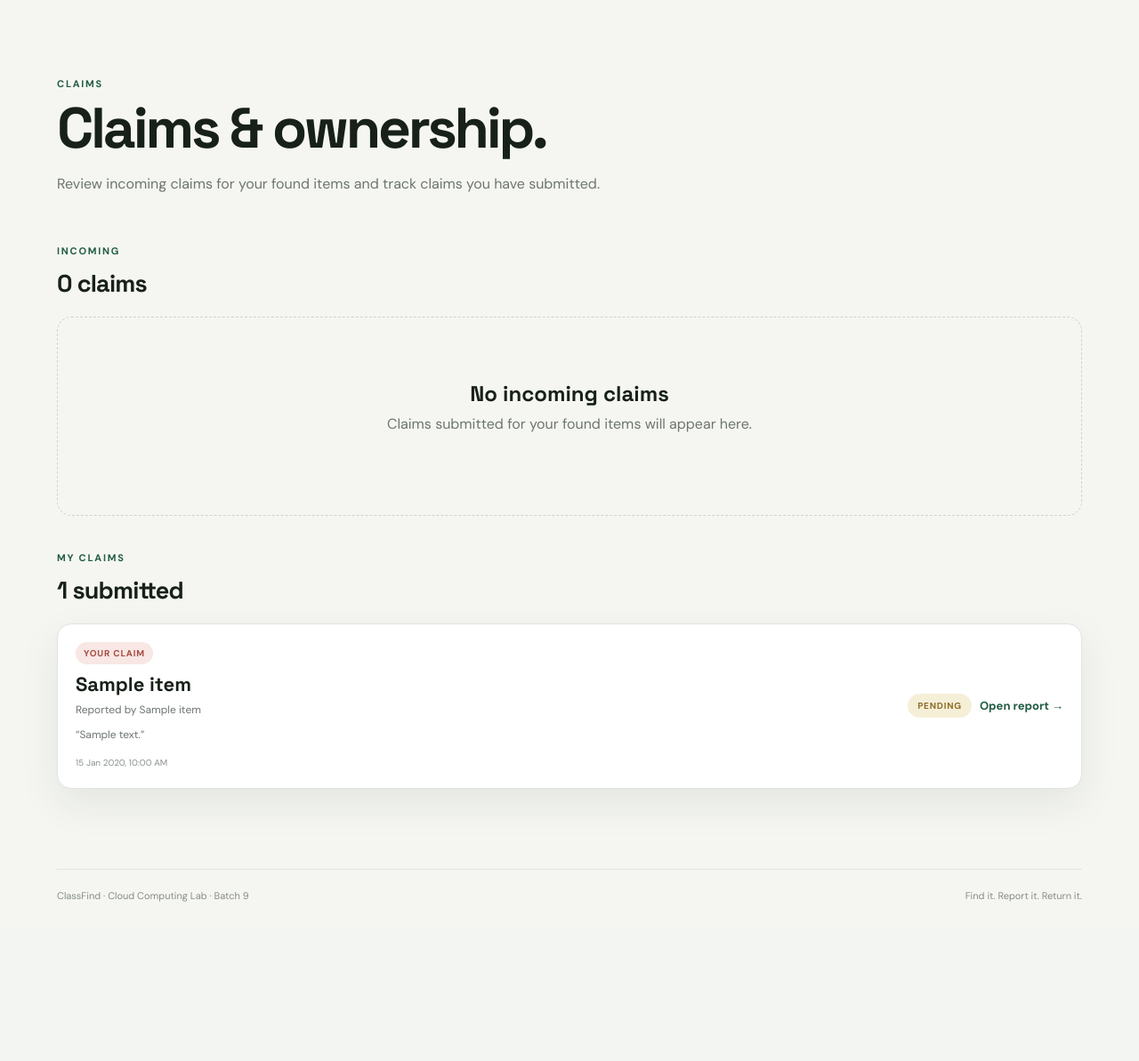
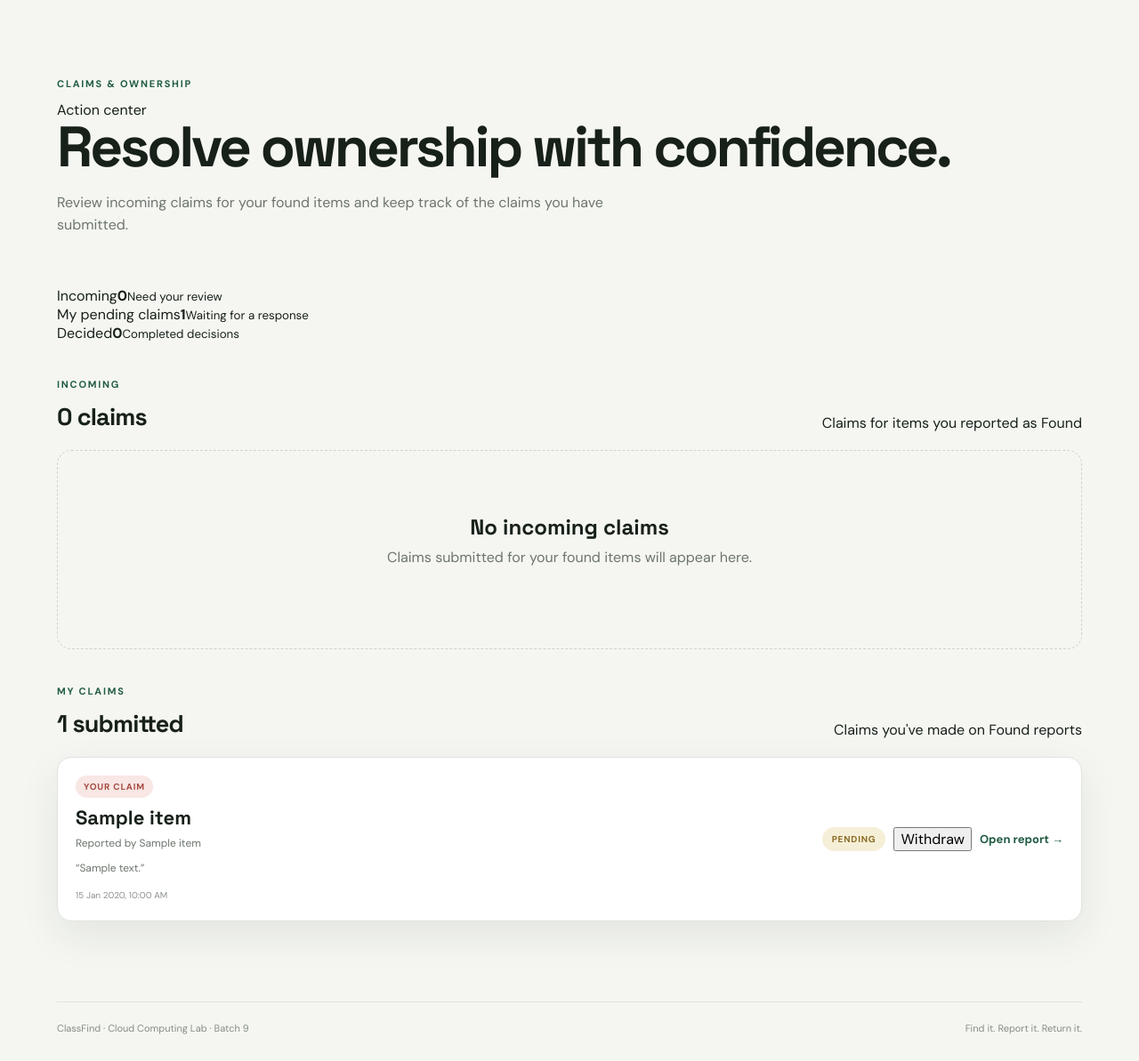
Before and after one commit to vidit-16/ClassFind, a Flask app: page /claims in a window 1280 px wide. Shown: the part 76-1269 px from the top of the page at 89% size. Before the commit the page ends 1090 px from the top, so only its background shows below. Run offline with Flask 3, Linux system fonts and the light colour scheme; the visitor is signed in with stand-in values (Sample User, id 1); tables that the repository leaves empty hold one stand-in row (values such as "Sample post").

Commit message:
feat: add claim withdrawal and richer dashboards

```diff
--- a/templates/claims.html
+++ b/templates/claims.html
@@ -2,15 +2,21 @@
 {% block title %}Claims — ClassFind{% endblock %}
 {% block content %}
 <section class="page-heading">
-  <div><p class="eyebrow">CLAIMS</p><h1>Claims & ownership.</h1><p>Review incoming claims for your found items and track claims you have submitted.</p></div>
+  <div><div class="hero-topline"><p class="eyebrow">CLAIMS & OWNERSHIP</p><span class="live-chip"><span class="live-dot"></span>Action center</span></div><h1>Resolve ownership with confidence.</h1><p>Review incoming claims for your found items and keep track of the claims you have submitted.</p></div>
+</section>
+
+<section class="claim-overview">
+  <div class="claim-overview-card"><span>Incoming</span><strong>{{ incoming|selectattr("status","equalto","Pending")|list|length }}</strong><small>Need your review</small></div>
+  <div class="claim-overview-card"><span>My pending claims</span><strong>{{ outgoing|selectattr("status","equalto","Pending")|list|length }}</strong><small>Waiting for a response</small></div>
+  <div class="claim-overview-card"><span>Decided</span><strong>{{ incoming|selectattr("status","ne","Pending")|list|length + outgoing|selectattr("status","ne","Pending")|list|length }}</strong><small>Completed decisions</small></div>
 </section>
 
 <section class="claim-section">
-  <div class="results-header"><div><p class="section-kicker">INCOMING</p><h2>{{ incoming|length }} claim{% if incoming|length != 1 %}s{% endif %}</h2></div></div>
+  <div class="results-header"><div><p class="section-kicker">INCOMING</p><h2>{{ incoming|length }} claim{% if incoming|length != 1 %}s{% endif %}</h2></div><span class="queue-note">Claims for items you reported as Found</span></div>
   {% if incoming %}
     <div class="claim-list">
     {% for claim in incoming %}
-      <article class="claim-card">
+      <article class="claim-card {% if claim.status == 'Pending' %}claim-pending{% endif %}">
         <div class="claim-main">
           <span class="status-pill status-found">Found item</span>
           <h3>{{ claim.item.title }}</h3>
@@ -20,10 +26,11 @@
         </div>
         <div class="claim-actions">
           {% if claim.status == "Pending" %}
-            <form method="post" action="{{ url_for('accept_claim', claim_id=claim.id) }}"><button class="primary-btn" type="submit">Accept claim</button></form>
-            <form method="post" action="{{ url_for('reject_claim', claim_id=claim.id) }}"><button class="danger-btn" type="submit">Reject</button></form>
+            <form method="post" action="{{ url_for('accept_claim', claim_id=claim.id) }}"><button class="primary-btn compact" type="submit">Accept claim</button></form>
+            <form method="post" action="{{ url_for('reject_claim', claim_id=claim.id) }}"><button class="danger-btn compact-btn" type="submit">Reject</button></form>
           {% else %}
             <span class="claim-status {{ claim.status|lower }}">{{ claim.status }}</span>
+            {% if claim.decided_at %}<small class="decision-time">Decided {{ claim.decided_at.strftime("%d %b %Y") }}</small>{% endif %}
           {% endif %}
         </div>
       </article>
@@ -35,7 +42,7 @@
 </section>
 
 <section class="claim-section">
-  <div class="results-header"><div><p class="section-kicker">MY CLAIMS</p><h2>{{ outgoing|length }} submitted</h2></div></div>
+  <div class="results-header"><div><p class="section-kicker">MY CLAIMS</p><h2>{{ outgoing|length }} submitted</h2></div><span class="queue-note">Claims you've made on Found reports</span></div>
   {% if outgoing %}
     <div class="claim-list">
     {% for claim in outgoing %}
@@ -47,7 +54,13 @@
           <p class="claim-message">“{{ claim.message }}”</p>
           <small>{{ claim.created_at.strftime("%d %b %Y, %I:%M %p") }}</small>
         </div>
-        <div class="claim-actions"><span class="claim-status {{ claim.status|lower }}">{{ claim.status }}</span><a class="card-link" href="{{ url_for('item_detail', item_id=claim.item.id) }}">Open report →</a></div>
+        <div class="claim-actions">
+          <span class="claim-status {{ claim.status|lower }}">{{ claim.status }}</span>
+          {% if claim.status == "Pending" %}
+            <form method="post" action="{{ url_for('withdraw_claim', claim_id=claim.id) }}" onsubmit="return confirm('Withdraw this pending claim?');"><button class="inline-action danger" type="submit">Withdraw</button></form>
+          {% endif %}
+          <a class="card-link" href="{{ url_for('item_detail', item_id=claim.item.id) }}">Open report →</a>
+        </div>
       </article>
     {% endfor %}
     </div>
```
